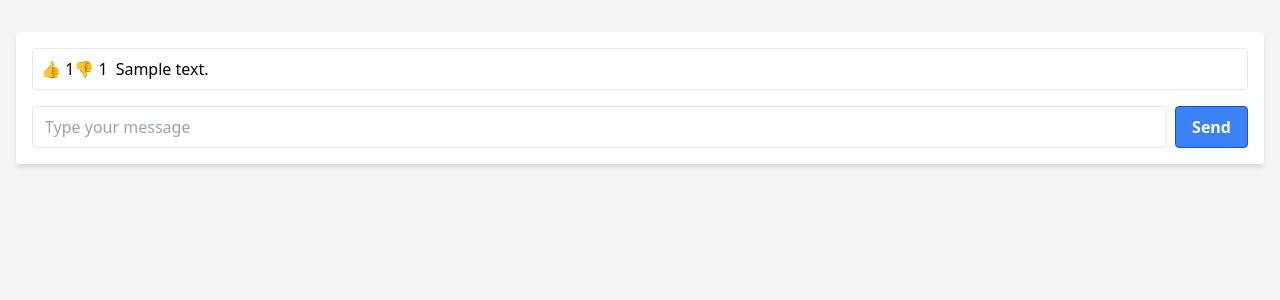
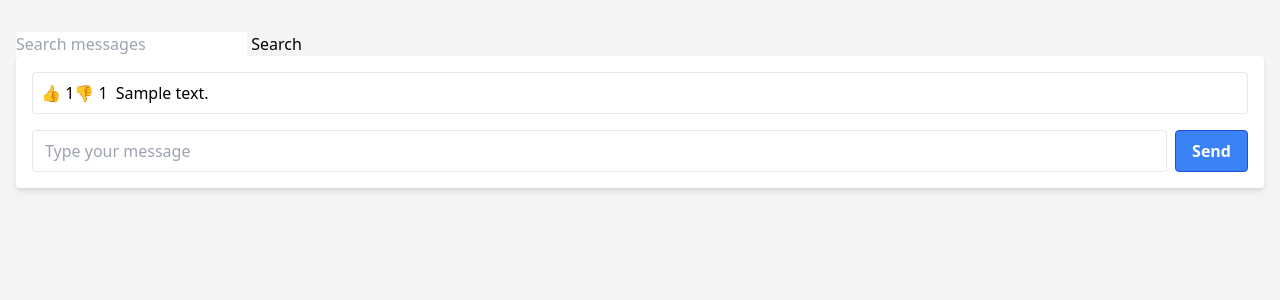
Before and after one commit to amirerfantim/ChatbotHub, a Django app: page /chat-details/1/ in a window 1280 px wide. Shown: the part 80-380 px from the top of the page. Run offline with Django 4.2, Linux system fonts and the light colour scheme; a user stored in the database is signed in; tables that the repository leaves empty hold one stand-in row (values such as "Sample post").

Commit message:
Add feature full text search in chat

```diff
--- a/torob_chatbot/chatbot/forms.py
+++ b/torob_chatbot/chatbot/forms.py
@@ -14,3 +14,8 @@ class LoginForm(forms.Form):
 
 class UserMessageForm(forms.Form):
     content = forms.CharField(widget=forms.TextInput(attrs={'placeholder': 'Type your message'}))
+
+
+class SearchForm(forms.Form):
+    search_query = forms.CharField(max_length=100, required=False,
+                                   widget=forms.TextInput(attrs={'placeholder': 'Search...'}))
--- a/torob_chatbot/chatbot/models.py
+++ b/torob_chatbot/chatbot/models.py
@@ -67,7 +67,3 @@ class Message(models.Model):
     likes = models.PositiveIntegerField(default=0)
     dislikes = models.PositiveIntegerField(default=0)
     original_content = models.TextField(blank=True, null=True)
-
-    def save(self, *args, **kwargs):
-        super().save(*args, **kwargs)
-        self.conversation.update_last_message_date()
--- a/torob_chatbot/chatbot/views.py
+++ b/torob_chatbot/chatbot/views.py
@@ -11,6 +11,13 @@ from django.contrib import messages
 from django.shortcuts import render, redirect
 from django.views.decorators.csrf import csrf_exempt
 from django.db import IntegrityError
+from django.db.models import Value, TextField
+from django.db.models.functions import Concat
+from django.contrib.postgres.search import SearchQuery, SearchVector
+from .forms import SearchForm
+from .models import Conversation
+from django.contrib.postgres.search import SearchQuery, SearchRank, SearchVector
+from django.db.models import F
 
 
 @csrf_exempt
@@ -98,7 +105,18 @@ def chat_details(request, conversation_id):
     conversation = Conversation.objects.filter(user=request.user, chatbot__is_active=True).get(id=conversation_id)
     messages = conversation.message_set.all()
 
-    return render(request, 'chatbot/chat-details.html', {'conversation': conversation, 'messages': messages})
+    # Get the search query from the GET parameters
+    search_query = request.GET.get('search_query', '')
+
+    if search_query:
+        # Perform full-text search using SearchVector and SearchQuery
+        messages = messages.annotate(
+            search=SearchVector('content'),
+            rank=SearchRank(F('search'), SearchQuery(search_query))
+        ).filter(search=SearchQuery(search_query)).order_by('-rank')
+
+    return render(request, 'chatbot/chat-details.html', {'conversation': conversation, 'messages': messages, 'search_query': search_query})
+
 
 
 @csrf_exempt
--- a/torob_chatbot/templates/chatbot/chat-details.html
+++ b/torob_chatbot/templates/chatbot/chat-details.html
@@ -15,12 +15,20 @@
         </div>
     </header>
     <div class="container mx-auto p-4 mt-4">
+        <!-- Add a search form at the top of the page -->
+        <form method="get" action="{% url 'chat_details' conversation_id=conversation.id %}">
+            <input type="text" name="search_query" placeholder="Search messages">
+            <button type="submit">Search</button>
+        </form>
+
         <div class="chat-container bg-white rounded p-4 shadow-md">
             <div class="chat-messages">
-                {% for message in conversation.message_set.all|dictsort:"timestamp" %}
-                    <div class="message {% if message.role == "assistant" %}received{% else %}sent{% endif %} flex items-center mb-2  border rounded p-2 mb-4 hover:bg-gray-100">
+                {% for message in messages %}
+                    <div class="message {% if message.role == "assistant" %}received{% else %}sent{% endif %} flex items-center mb-2 border rounded p-2 mb-4 hover:bg-gray-100">
                         {% if message.role == "user" %}
-                            <div class="message-content ml-2 text-gray-600">{{ message.content }}</div>
+                            {% load custom_filters %}
+                            <!-- Use the highlight filter for user messages -->
+                            <div class="message-content ml-2">{{ message.content|highlight:search_query }}</div>
                         {% else %}
                             <form method="post" action="{% url 'like_dislike_message' message.id 'like' %}">
                                 {% csrf_token %}
@@ -30,7 +38,8 @@
                                 {% csrf_token %}
                                 <button type="submit" class="btn-dislike">👎 {{ message.dislikes }}</button>
                             </form>
-                            <div class="message-content ml-2">{{ message.content }}</div>
+                            <!-- Use the highlight filter for assistant messages -->
+                            <div class="message-content ml-2">{{ message.content|highlight:search_query }}</div>
                         {% endif %}
                     </div>
                 {% endfor %}
--- a/torob_chatbot/torob_chatbot/settings.py
+++ b/torob_chatbot/torob_chatbot/settings.py
@@ -43,7 +43,8 @@ INSTALLED_APPS = [
     'django.contrib.sessions',
     'django.contrib.messages',
     'django.contrib.staticfiles',
-    'chatbot.apps.ChatbotConfig'
+    'chatbot.apps.ChatbotConfig',
+    'django.contrib.postgres',
 ]
 
 MIDDLEWARE = [
```
